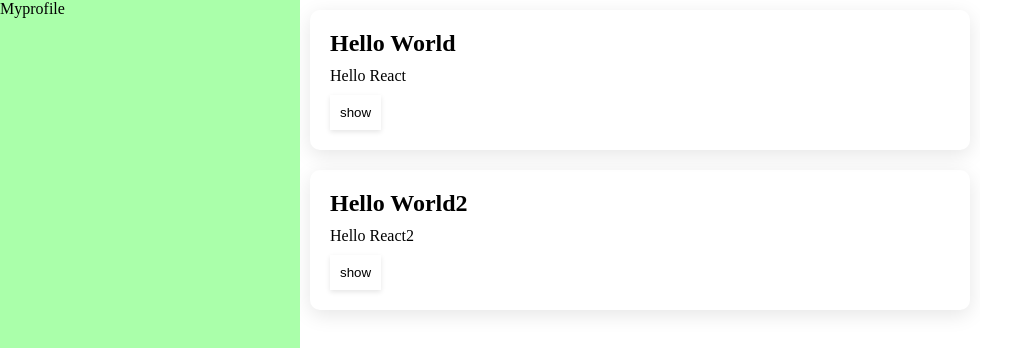
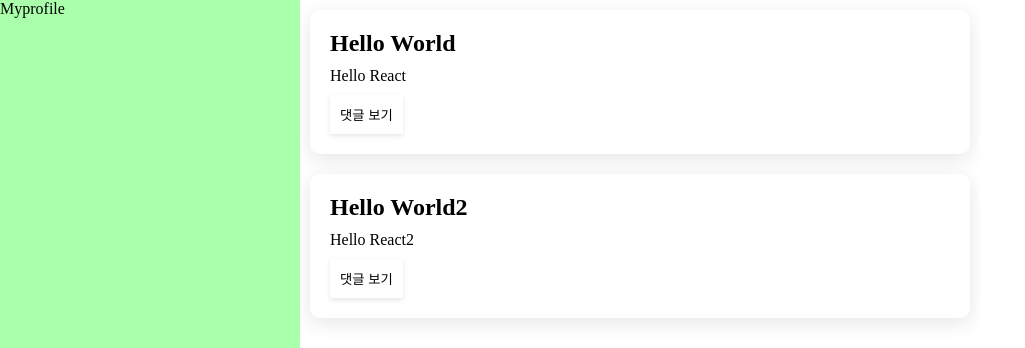
Before and after one commit to Andy-0414/react_notice, a React (Create React App) app: page / in a window 1280 px wide. Shown: the top 348 px of the page, without its empty margins (0-1025 px from the left). Built offline with nearby package versions, Linux system fonts and the light colour scheme.

Commit message:
Update todo

```diff
--- a/src/components/PostList/PostItem/PostComments/PostComment/PostComment.tsx
+++ b/src/components/PostList/PostItem/PostComments/PostComment/PostComment.tsx
@@ -14,7 +14,10 @@ export interface IComment {
 class PostComment extends React.Component<{ item: IComment }> {
 	render() {
 		let { item } = this.props;
-		return <li>{item.content}</li>;
+		return <CommentWrapper>{item.content}</CommentWrapper>;
 	}
 }
 export default PostComment;
+
+const CommentWrapper = styled.li`
+`
--- a/src/components/PostList/PostItem/PostComments/PostComments.tsx
+++ b/src/components/PostList/PostItem/PostComments/PostComments.tsx
@@ -30,7 +30,7 @@ class PostComments extends React.Component<{ commentList: IComment[] }, { isShow
 		let { isShowComments } = this.state;
 		return (
 			<PostCommentsWrapper>
-				<ShowButton onClick={this.handleToggleShowComments}>show</ShowButton>
+				<ShowButton onClick={this.handleToggleShowComments}>댓글 보기</ShowButton>
 				{isShowComments && <CommentList>{this.getComments()}</CommentList>}
 			</PostCommentsWrapper>
 		);
```
Also changed, not shown: 1 other file (tests, documents, lock files or other folders).
